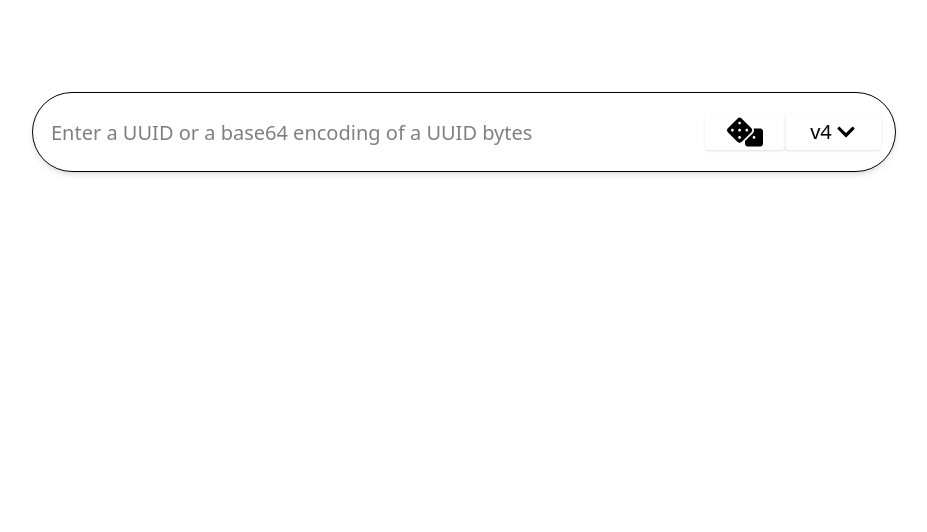
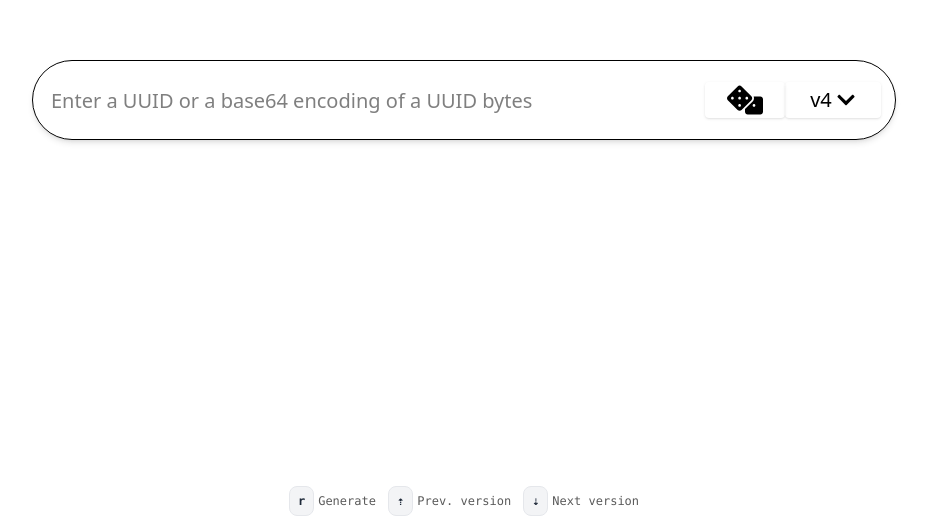
Before and after one commit to sixpounder/uuid-tools, a React (Vite) app: page / in a window 1280 px wide. Shown: the part 268-800 px from the top of the page, without its empty margins (176-1103 px from the left). Built offline with nearby package versions, Linux system fonts and the light colour scheme.

Commit message:
feat: shortcuts!

```diff
--- a/src/App.tsx
+++ b/src/App.tsx
@@ -12,6 +12,7 @@ import {
 import { Tool } from "./tools/Tool";
 import { CopyToClipboard } from "./components/CopyToClipboard";
 import { GeneratorContextProvider } from "./context/generatorContext";
+import Shortcuts from "./components/Shortcuts";
 
 function App() {
   const [sourceValue, setSourceValue] = useState("");
@@ -41,7 +42,7 @@ function App() {
 
   const sourceIsEncodedUUID = useMemo(
     () => decoded.valid && !isEmpty(decoded.content),
-    [decoded]
+    [decoded],
   );
 
   const isSourceEmpty = useMemo(() => {
@@ -50,7 +51,7 @@ function App() {
 
   const isSourceValid = useMemo(
     () => isSourceEmpty || sourceIsUUID || sourceIsEncodedUUID,
-    [isSourceEmpty, sourceIsUUID, sourceIsEncodedUUID]
+    [isSourceEmpty, sourceIsUUID, sourceIsEncodedUUID],
   );
 
   const encoded = useMemo(() => {
@@ -90,13 +91,14 @@ function App() {
 
   return (
     <GeneratorContextProvider>
-      <main className="font-sans h-screen dark:bg-gray-900 dark:text-gray-50 overflow-y-auto">
-        <div className="container mx-auto p-4 max-w-4xl h-full min-h-screen flex flex-col align-middle justify-center items-center">
+      <main className="font-sans min-h-screen flex items-center dark:bg-gray-900 dark:text-gray-50 overflow-y-auto">
+        <div className="container overflow-y-auto mx-auto max-w-4xl h-full flex flex-col align-middle justify-center items-center p-4 pb-20">
           <InputBox
             placeholder="Enter a UUID or a base64 encoding of a UUID bytes"
             className={isSourceValid ? "" : "border-red-500"}
             onValueChanged={onValueChanged}
-          ></InputBox>
+          >
+          </InputBox>
 
           {isSourceValid && !isSourceEmpty && (
             <div
@@ -108,7 +110,8 @@ function App() {
                     className="font-mono text-xl"
                     text={decoded.content ?? ""}
                     enabled={!isNil(decoded.content)}
-                  ></CopyToClipboard>
+                  >
+                  </CopyToClipboard>
                 </Tool>
               )}
               {encoded.valid && encoded.content && (
@@ -117,7 +120,8 @@ function App() {
                     className="font-mono text-xl"
                     text={encoded.content ?? ""}
                     enabled={!isNil(encoded.content)}
-                  ></CopyToClipboard>
+                  >
+                  </CopyToClipboard>
                 </Tool>
               )}
 
@@ -126,7 +130,8 @@ function App() {
                   className="font-mono text-xl wrap-anywhere"
                   text={uuidBits.content ?? ""}
                   enabled={!isNil(uuidBits)}
-                ></CopyToClipboard>
+                >
+                </CopyToClipboard>
               </Tool>
 
               <Tool description="Integer representation (128 bit)">
@@ -134,11 +139,15 @@ function App() {
                   className="font-mono text-xl wrap-anywhere"
                   text={uuidBigInt.content?.toString() ?? ""}
                   enabled={!isNil(uuidBigInt)}
-                ></CopyToClipboard>
+                >
+                </CopyToClipboard>
               </Tool>
             </div>
           )}
         </div>
+        <footer className="flex flex-row justify-center items-center fixed bottom-0 w-full backdrop-blur-lg p-4">
+          <Shortcuts></Shortcuts>
+        </footer>
       </main>
     </GeneratorContextProvider>
   );
--- a/src/components/InputBox.tsx
+++ b/src/components/InputBox.tsx
@@ -13,6 +13,7 @@ import { Popover, PopoverContent, PopoverTrigger } from "./usePopover";
 import { VersionSelector } from "./VersionSelector";
 import { UUIDVersion } from "../lib/provider";
 import { GeneratorContext } from "../context/generatorContext";
+import { clamp } from "lodash-es";
 
 export interface InputBoxProps {
   placeholder: string;
@@ -31,9 +32,9 @@ const InputBox: React.FC<Partial<InputBoxProps>> = ({
 
   const generatorContext = useContext(GeneratorContext);
 
-  const handleGenerate = () => {
+  const handleGenerate = useCallback(() => {
     setValue(generatorContext.selected.provider());
-  };
+  }, [generatorContext.selected]);
 
   useEffect(() => {
     if (onValueChanged) {
@@ -49,8 +50,34 @@ const InputBox: React.FC<Partial<InputBoxProps>> = ({
     (version: UUIDVersion): void => {
       generatorContext.setSelected(version);
     },
-    [generatorContext]
+    [generatorContext],
   );
+
+  const onShortcut = useCallback((ev: KeyboardEvent) => {
+    if (ev.key === "r") {
+      handleGenerate();
+    }
+
+    if (ev.key === "ArrowDown") {
+      const nextIndex = clamp(generatorContext.versions.indexOf(generatorContext.selected) + 1, 0, generatorContext.versions.length - 1);
+      generatorContext.setSelected(generatorContext.versions[nextIndex]);
+    }
+
+    if (ev.key === "ArrowUp") {
+      const nextIndex = clamp(generatorContext.versions.indexOf(generatorContext.selected) - 1, 0, generatorContext.versions.length - 1);
+      generatorContext.setSelected(generatorContext.versions[nextIndex]);
+    }
+  }, [handleGenerate, generatorContext]);
+
+  useEffect(() => {
+    if (typeof window !== "undefined") {
+      window.addEventListener("keydown", onShortcut);
+
+      return () => {
+        window.removeEventListener("keydown", onShortcut);
+      };
+    }
+  }, [onShortcut]);
   return (
     <div
       className={`flex items-center justify-start rounded-full border border-input p-1.5 h-20 w-full shadow-md sm:text-lg md:text-xl lg:text-xl ${className}`}
@@ -59,6 +86,7 @@ const InputBox: React.FC<Partial<InputBoxProps>> = ({
         ref={nativeInput}
         type="text"
         value={value}
+        onKeyDown={(e) => e.stopPropagation()}
         onChange={(e) => {
           setValue(e.target.value);
         }}
--- /dev/null
+++ b/src/components/Kbd.tsx
@@ -0,0 +1,5 @@
+import { ReactNode } from "react";
+
+export default function Kbd ({ children }: { children: ReactNode }) {
+    return <kbd className="px-2 py-1.5 text-xs font-semibold text-gray-800 bg-gray-100 border border-gray-200 rounded-lg dark:bg-gray-600 dark:text-gray-100 dark:border-gray-500">{children}</kbd>
+}
--- /dev/null
+++ b/src/components/Shortcuts.tsx
@@ -0,0 +1,20 @@
+import Kbd from "./Kbd";
+
+export default function Shortcuts() {
+    return (
+        <div id="shortcuts" className="flex flex-row items-center gap-3">
+            <div className="flex flex-row items-center">
+                <Kbd>r</Kbd>
+                <span className="opacity-65 ml-1 font-mono text-xs">Generate</span>
+            </div>
+            <div className="flex flex-row items-center">
+                <Kbd>&#x21E1;</Kbd>
+                <span className="opacity-65 ml-1 font-mono text-xs">Prev. version</span>
+            </div>
+            <div className="flex flex-row items-center">
+                <Kbd>&#x21E3;</Kbd>
+                <span className="opacity-65 ml-1 font-mono text-xs">Next version</span>
+            </div>
+        </div>
+    );
+}
```
